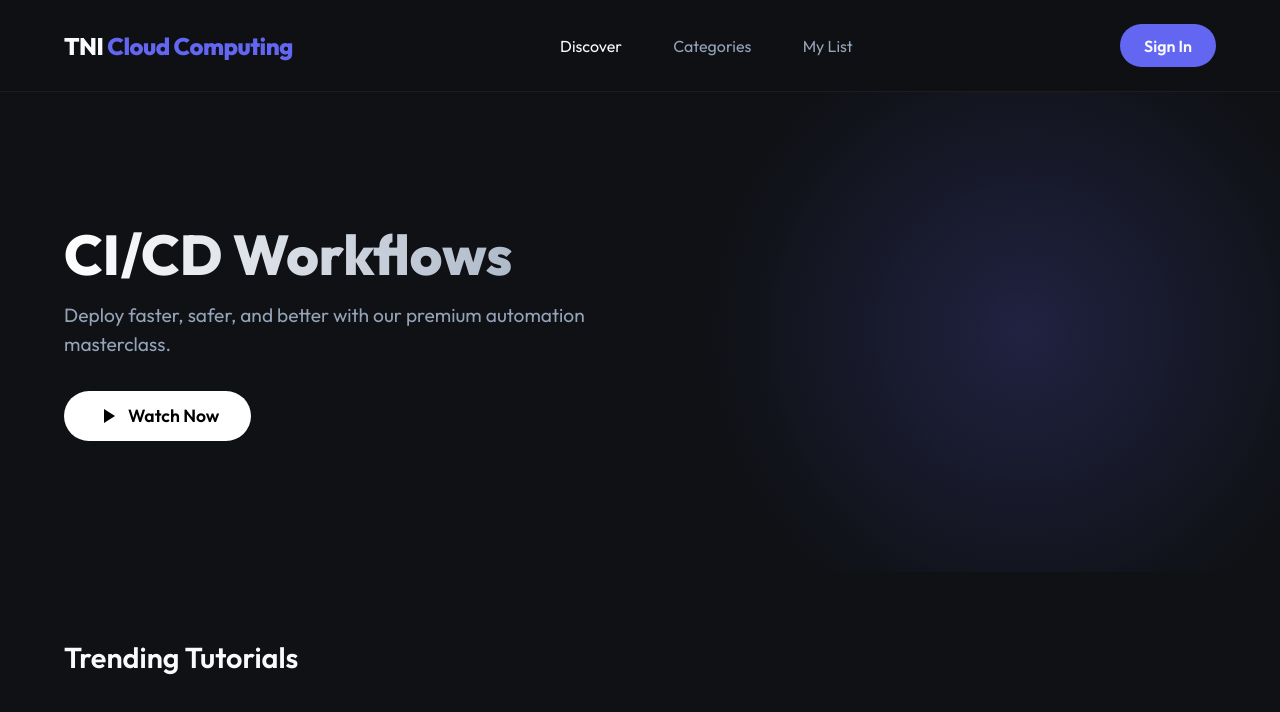
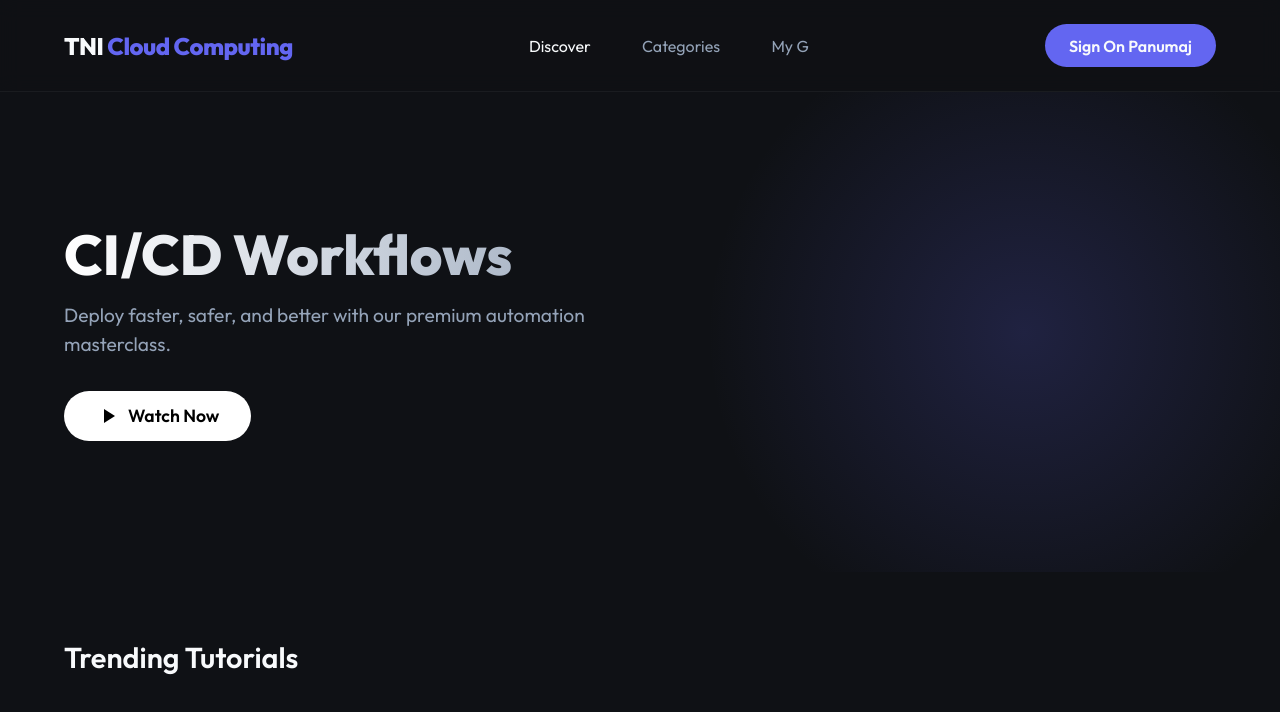
Before and after one commit to Panumaj/cicd-lab, a website: page public/index.html in a window 1280 px wide. Drawn offline with Linux system fonts and the light colour scheme; no server answers.

Commit message:
Edit index.html

```diff
--- a/public/index.html
+++ b/public/index.html
@@ -13,9 +13,9 @@
         <div class="nav-links">
             <a href="#" class="active">Discover</a>
             <a href="#">Categories</a>
-            <a href="#">My List</a>
+            <a href="#">My G</a>
         </div>
-        <div class="profile-btn">Sign In</div>
+        <div class="profile-btn">Sign On Panumaj</div>
     </nav>
 
     <header class="hero">
```
